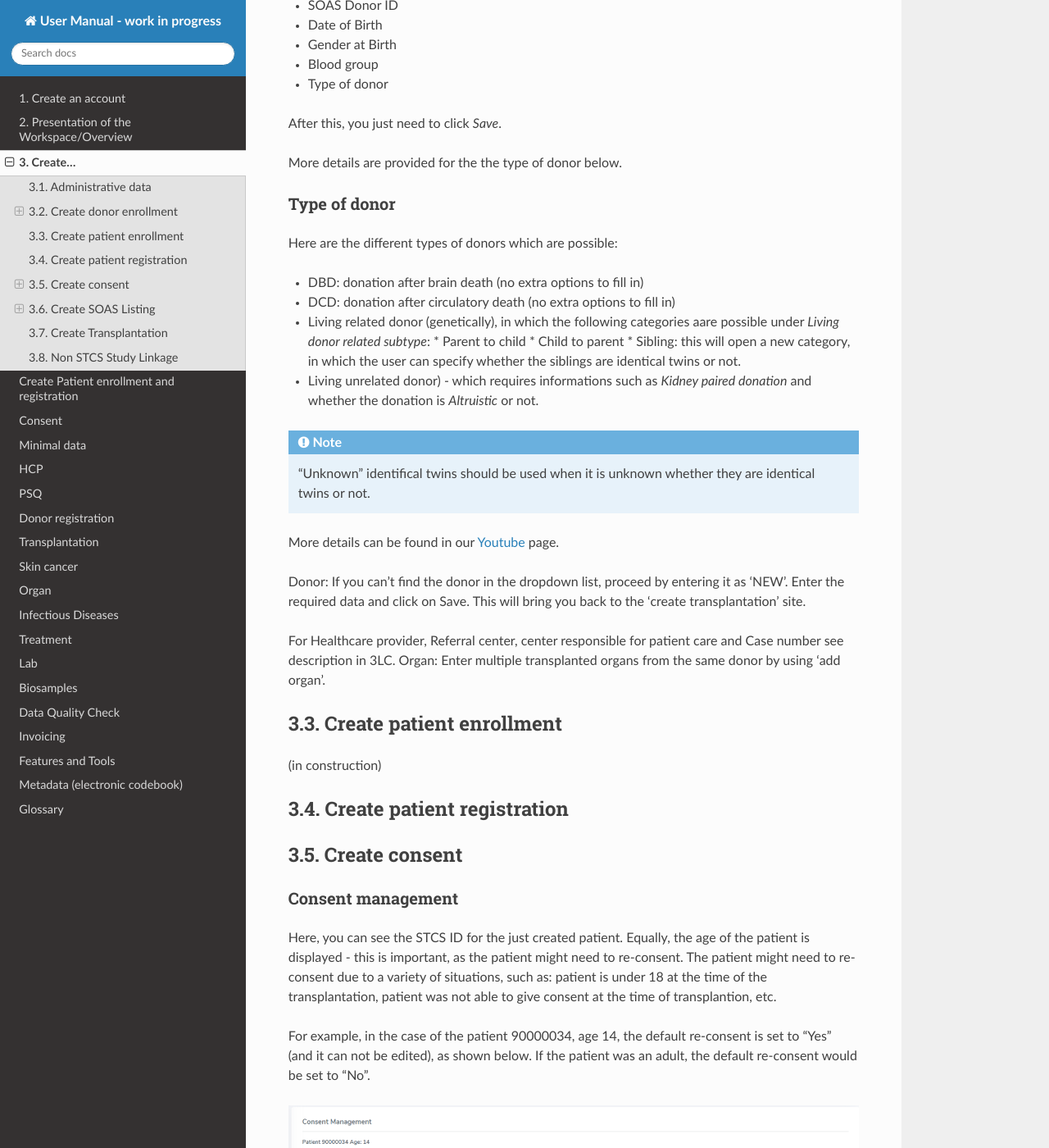
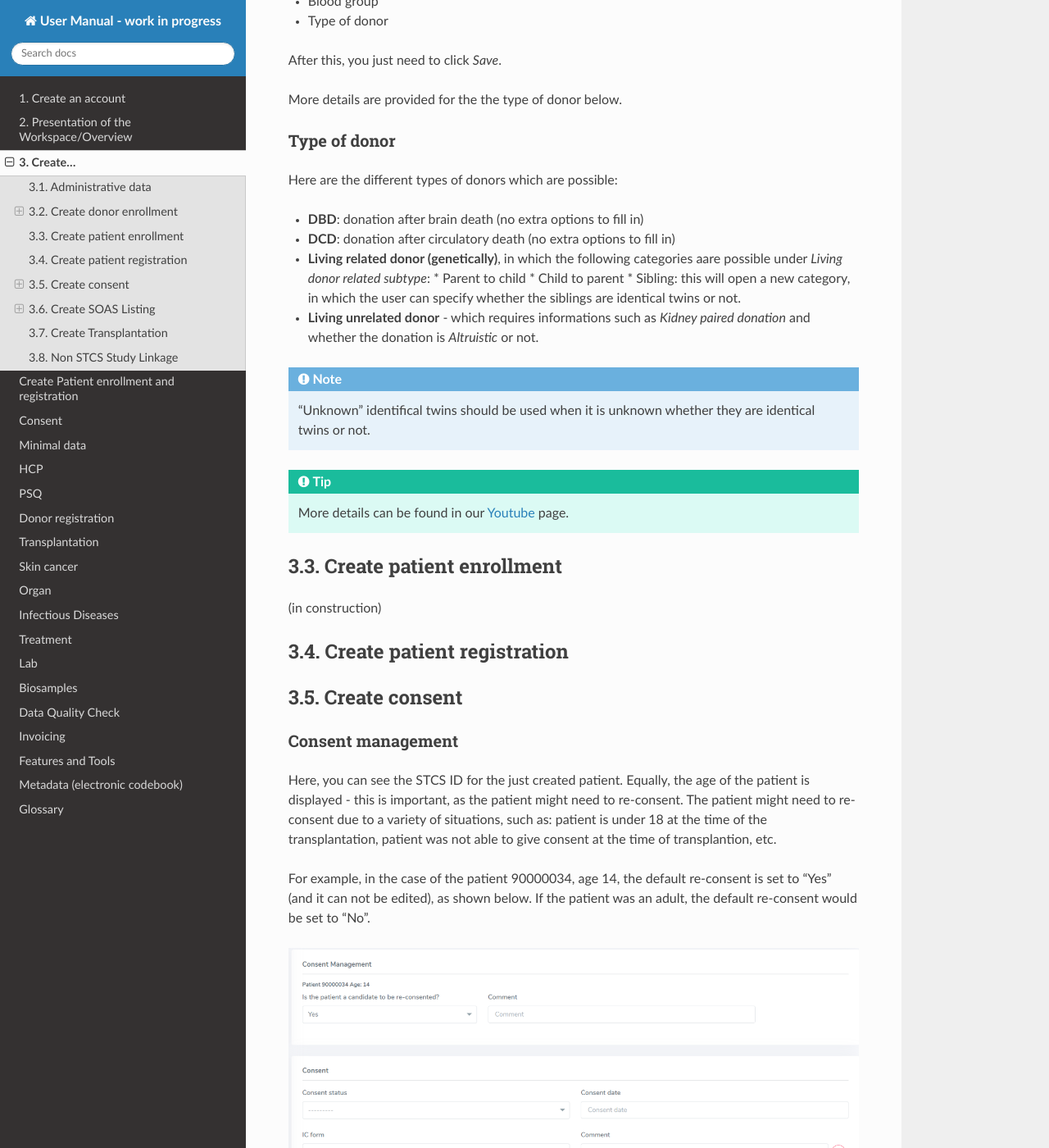
Before and after one commit to swiss-transplant-cohort-study/3LC-user-manual, a Sphinx documentation site: the page built from docs/source/createPatDon.rst, in a window 1280 px wide and 1400 px high, scrolled down 2122 px. Shown: the whole window at 82% size. Built offline with Sphinx 7.4.7 and the Read the Docs theme 3.1.0, drawn with Linux system fonts in a browser that asks for light colours; some of the changed text lies outside the part shown.

Commit message:
Update createPatDon.rst

```diff
--- a/docs/source/createPatDon.rst
+++ b/docs/source/createPatDon.rst
@@ -11,16 +11,14 @@
 
 .. note:: The Ethics Committee has approved the registration of waitlisted (not yet transplanted) patients in the database. The recorded information includes current consent status. However, no collection of clinical/research data is allowed before transplantation. Proper enrollment in the Cohort only starts at the time of transplantation.
 
-.. tip:: Check :ref:`consent` for more details.
-
 .. warning:: The patient should be entered in the database within 7 days after transplantation (5 working days). The minimal entry should containt: name, first name, date of birth and consent status with date.
-
-The following fields are common between **Patient Enrollment** and **Patient Registration**:
 
 3.1. Administrative data
 *****************************
 
-The first step is to add the administrative data for the patient, such as:
+The administrative data for a patient needs to be introduced, either when a patient is enrolled or registered.
+
+This is the information which must be introduced:
 
 * Initials: use the intial of each name in uppercase, with "-" as separator between the First name initial/s and Last name initial/s. Examples: Georgios Kyriakos Panayiotou -> GK-P, Rosa Dolores Alverío Marcano -> RD-AM. When family names include particles are treated as a further Family name: e.g.Charles De Gaulle -> C-DG, Miguel De Oliveira -> M-DO.
 * Gender at birth
@@ -60,22 +58,17 @@
 
 Here are the different types of donors which are possible:
 
-* DBD: donation after brain death (no extra options to fill in)
-* DCD: donation after circulatory death (no extra options to fill in)
-* Living related donor (genetically), in which the following categories aare possible under *Living donor related subtype*:
+* **DBD**: donation after brain death (no extra options to fill in)
+* **DCD**: donation after circulatory death (no extra options to fill in)
+* **Living related donor (genetically)**, in which the following categories aare possible under *Living donor related subtype*:
   * Parent to child
   * Child to parent
   * Sibling: this will open a new category, in which the user can specify whether the siblings are identical twins or not.
-* Living unrelated donor) - which requires informations such as *Kidney paired donation* and whether the donation is *Altruistic* or not.
+* **Living unrelated donor** - which requires informations such as *Kidney paired donation* and whether the donation is *Altruistic* or not.
 
 .. note:: "Unknown" identifical twins should be used when it is unknown whether they are identical twins or not.
 
-More details can be found in our `Youtube <https://www.youtube.com/watch?v=ZWZr9FcZ0js>`_ page.
-
-Donor: If you can’t find the donor in the dropdown list, proceed by entering it as ‘NEW’. Enter the required data and click on Save. This will bring you back to the ‘create transplantation’ site.
-
-For Healthcare provider, Referral center, center responsible for patient care and Case number see description in 3LC.
-Organ: Enter multiple transplanted organs from the same donor by using ‘add organ’.
+.. tip:: More details can be found in our `Youtube <https://www.youtube.com/watch?v=ZWZr9FcZ0js>`_ page.
 
 3.3. Create patient enrollment
 **********************************
@@ -104,7 +97,7 @@
 
 Here are the different consent fields:
 
-* **Consent "Present": when consent is present. In case of a signed consent form choose this option and fill in the consent date (date indicated on the informed consent and the IC form the patient or his parents or relatives signed.
+* **Consent "Present"**: when consent is present. In case of a signed consent form choose this option and fill in the consent date (date indicated on the informed consent and the IC form the patient or his parents or relatives signed.
 
 .. note:: If you entered an ‘absent (awaiting)’ consent prior to an IC ‘present’ and you entered ‘minimal’ in data collection, be sure to change this to ‘full’ prior to enter the ‘present’ IC.
 
@@ -140,7 +133,7 @@
 
 Only the last added consent can be either edited or deleted. When only one consent is present, it can be edited, but not deleted.
 
-Please check :doc:`consent` for more information about the different types of consents and other information, such as Q&As.
+.. tip:: Please check :doc:`consent` for more information about the different types of consents and other information, such as Q&As.
 
 .. warning:: The consent status is required to further proceed for patient enrollment and registration.
 
```
